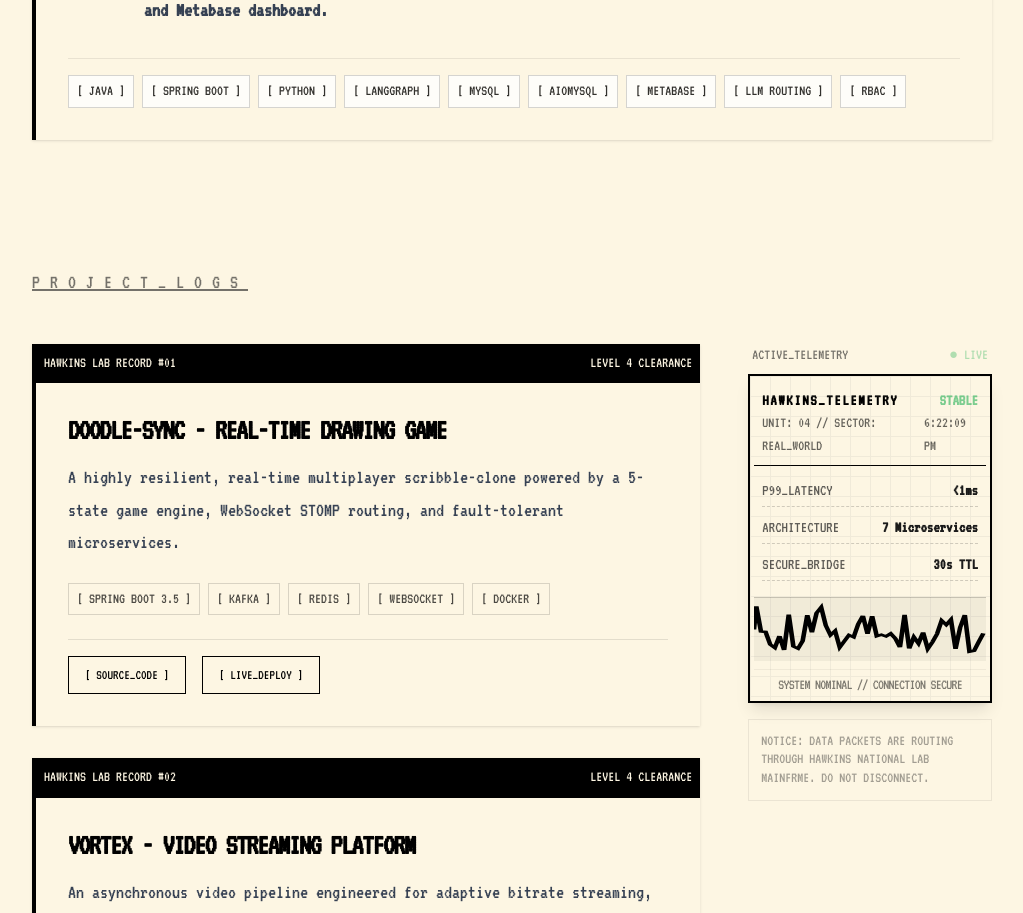
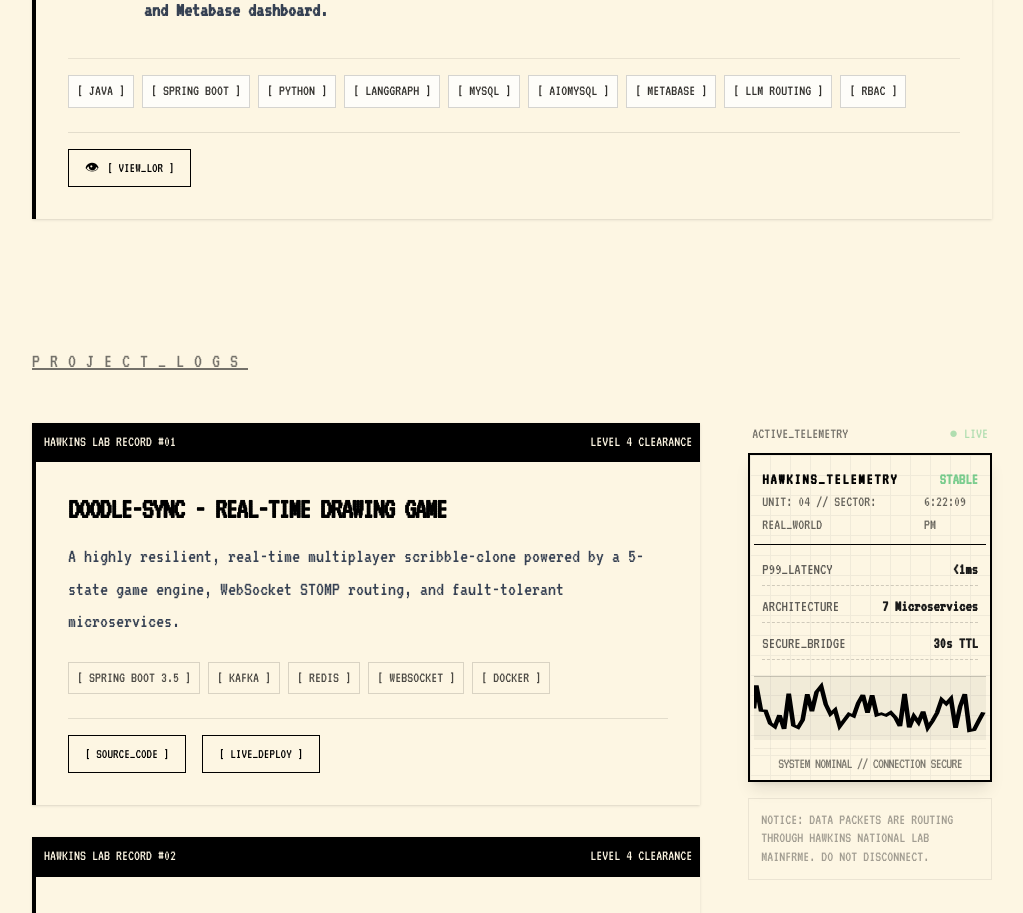
Before and after one commit to santrupt29/st-themed-portfolio, a Next.js app: page / in a window 1280 px wide. Shown: the part 1480-2393 px from the top of the page, without its empty margins (128-1151 px from the left). Built offline with nearby package versions, Linux system fonts and the light colour scheme.

Commit message:
feat: add LOR viewer button to experience card and terminal

```diff
--- a/components/Experience.jsx
+++ b/components/Experience.jsx
@@ -171,6 +171,23 @@ export default function Experience({ isUpsideDown }) {
                   </span>
                 ))}
               </div>
+
+              {/* Documentation / Verification Link */}
+              <div className="flex gap-4 mt-6 pt-4 border-t border-current/10">
+                <a
+                  href="/LOR.pdf"
+                  target="_blank"
+                  rel="noopener noreferrer"
+                  className={`px-4 py-2 font-terminal text-sm uppercase border transition-all duration-300 flex items-center gap-2 ${
+                    isUpsideDown
+                      ? "border-red-900 text-red-500 hover:bg-red-900 hover:border-red-500 hover:text-white hover:shadow-[0_0_15px_rgba(220,38,38,0.5)]"
+                      : "border-black text-black hover:bg-black hover:text-[#fdf6e3]"
+                  }`}
+                >
+                  <span>👁</span>
+                  [ VIEW_LOR ]
+                </a>
+              </div>
             </div>
           </motion.div>
         ))}
--- a/components/Terminal.jsx
+++ b/components/Terminal.jsx
@@ -39,6 +39,7 @@ export default function Terminal({ isUpsideDown }) {
           "  [HELLO]      - INITIALIZE GREETING",
           "  [ABOUT]      - VIEW PERSONNEL BIO",
           "  [EXPERIENCE] - VIEW FIELD DEPLOYMENTS",
+          "  [LOR]        - VIEW RECOMMENDATION LETTER",
           "  [RESUME]     - DOWNLOAD DATA_FILE",
           "  [CONTACT]    - REVEAL COORDINATES",
           "  [ONE LAST TIME] - FINAL SEQUENCE",
@@ -93,6 +94,15 @@ export default function Terminal({ isUpsideDown }) {
       case "resume":
         newLogs.push("SYSTEM: DOWNLOAD INITIATED. CHECKING BROWSER DOWNLOADS...");
         window.open("/Santrupt_Resume_VJTI.pdf", "_blank");
+        break;
+      case "lor":
+      case "recommendation":
+        newLogs.push(
+          "SYSTEM: ACCESSING VERIFIED RECOMMENDATION LETTER...",
+          "ISSUER: SWASTIK SOFTWARE TECHNOLOGIES [RUSHIL SANGHAVI, FOUNDER]",
+          "OPENING DOCUMENT IN NEW TAB..."
+        );
+        window.open("/LOR.pdf", "_blank");
         break;
       case "contact":
         newLogs.push("SYSTEM: ENCRYPTED LINK DETECTED: [santrupt.potphode29@gmail.com]");
```
Also changed, not shown: 1 other file (tests, documents, lock files or other folders).
